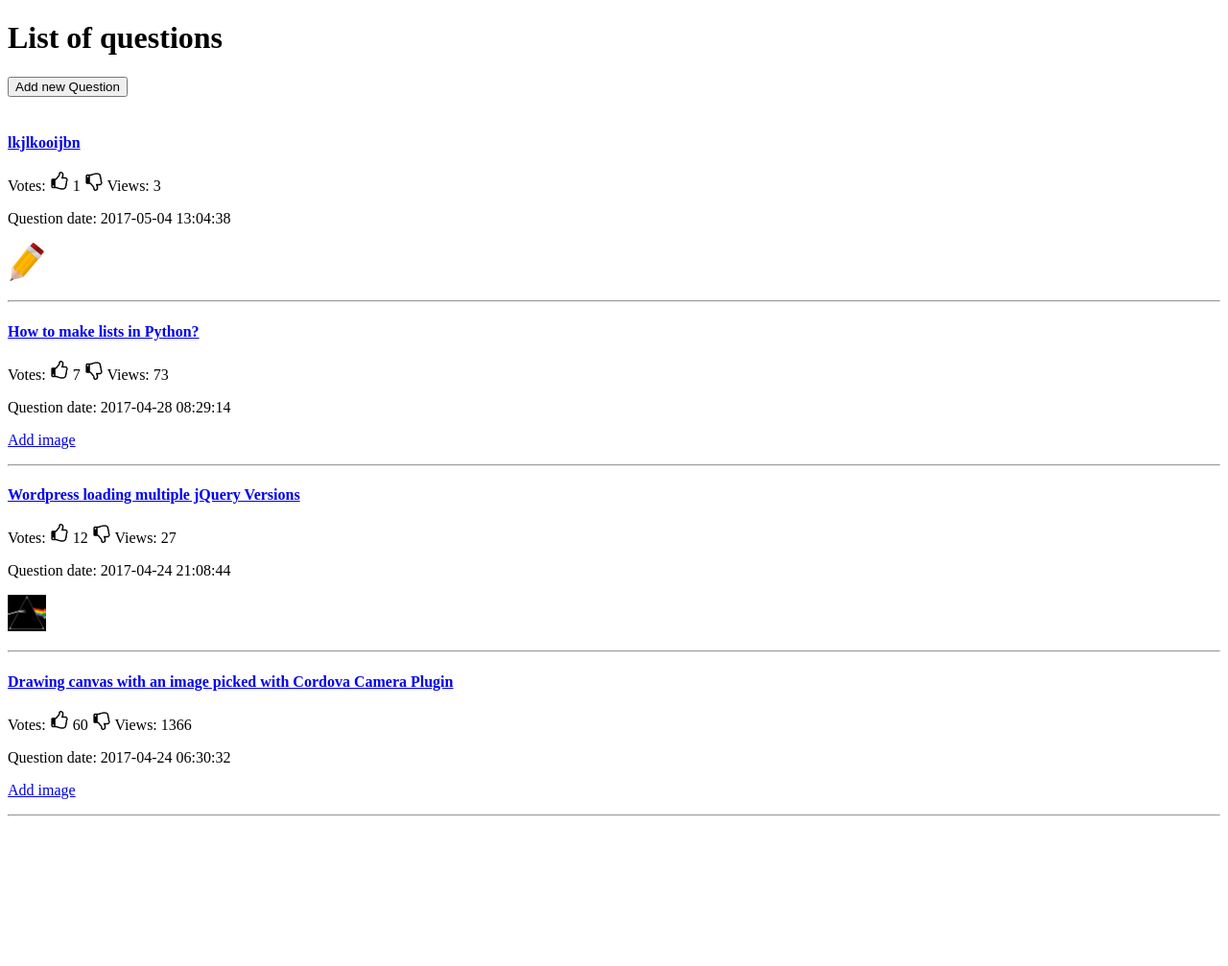
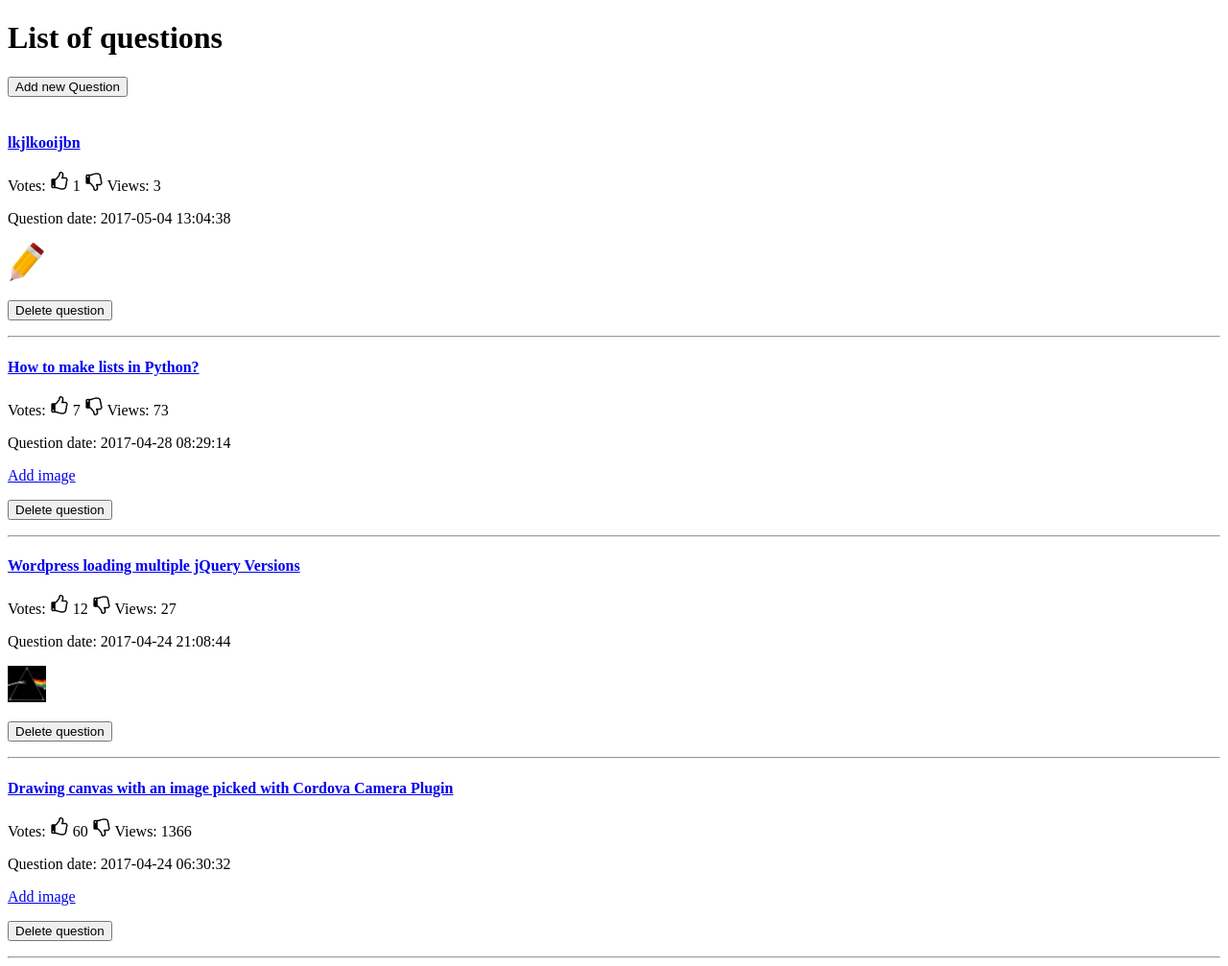
Before and after one commit to KataBucsai/AskMate-project-prismatic, a Flask app: page / in a window 1280 px wide. Shown: the whole page at 96% size. Before the commit the page ends 851 px from the top, so only its background shows below. Run offline with Flask 2, Linux system fonts and the light colour scheme.

Commit message:
implemented delete question

```diff
--- a/data_manager.py
+++ b/data_manager.py
@@ -88,3 +88,11 @@ def add_item_to_answer_table(table, request):
                  request['new_answer_message'],
                  ''])
     return table
+
+
+def delete_item_from_table(list_table, question_id):
+    for row_id, row_value in enumerate(list_table):
+        if row_value[0] == question_id:
+            del(list_table[row_id])
+            break
+    return list_table
--- a/main.py
+++ b/main.py
@@ -194,6 +194,26 @@ def vote_answer_down():
     data_manager.write_table_to_file(file_name, answer_list_csv_format, (4, 5))
     return display_question(question_id, count_view=False)
 
+@app.route('/delete/<question_id>', methods=['POST'])
+def delete_question(question_id):
+    file_name = current_file_path + "/data/question.csv"
+    question_list = data_manager.get_table_from_file(file_name, (4, 5, 6))
+    question_list_csv_format = data_manager.get_timeform_to_stamp(question_list)
+    question_list_csv_format = data_manager.delete_item_from_table(question_list_csv_format, question_id)
+    data_manager.write_table_to_file(file_name, question_list_csv_format, (4, 5, 6))
+
+    file_name = current_file_path + "/data/answer.csv"
+    answer_list = data_manager.get_table_from_file(file_name, (4, 5))
+    question_id_list = []
+    for row in answer_list:
+        if row[3] == question_id:
+            question_id_list.append(row[0])
+    answer_list_csv_format = data_manager.get_timeform_to_stamp(answer_list)
+    for question_id_to_delete in question_id_list:
+        answer_list_csv_format = data_manager.delete_item_from_table(answer_list_csv_format, question_id_to_delete)
+    data_manager.write_table_to_file(file_name, answer_list_csv_format, (4, 5))
+    return redirect('/')
+
 
 if __name__ == '__main__':
     app.run(debug=True)
--- a/templates/display_question.html
+++ b/templates/display_question.html
@@ -18,6 +18,9 @@
     <form action="/question/{{ id }}/new-answer">
         <input type="submit" value="Add new Answer" id="add_new_answer" name="add_new_answer">
         <input type="submit" value="Back to questions" formaction="/">
+    </form>
+    <form action="\delete\{{ id }}" method="post">
+        <input type="submit" value="Delete question">
     </form>
 
     <br>
--- a/templates/list_questions.html
+++ b/templates/list_questions.html
@@ -34,6 +34,9 @@
                 {% else %}
                     <td><a href='static/uploads/img/{{row[6]}}' ><img src='static/uploads/img/{{row[6]}}' width = 40px>
                 {% endif %}
+                <form action="\delete\{{ row[0] }}" method="post">
+                    <input type="submit" value="Delete question">
+                </form>
             </p>
             <hr>
         {% endfor %}
```
